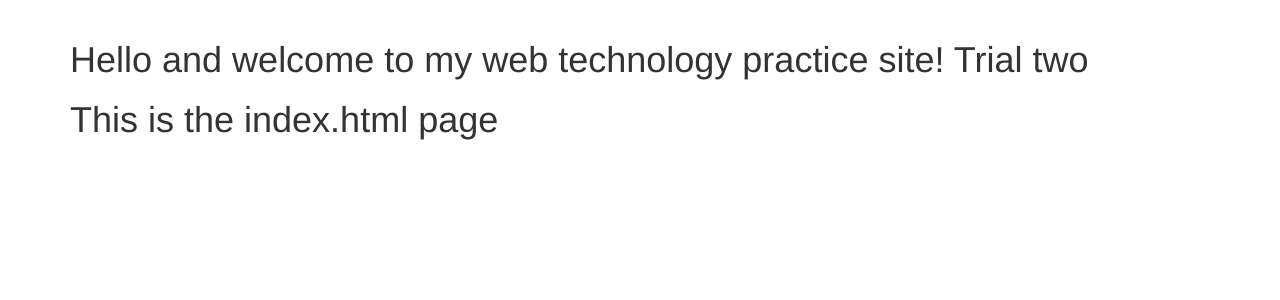
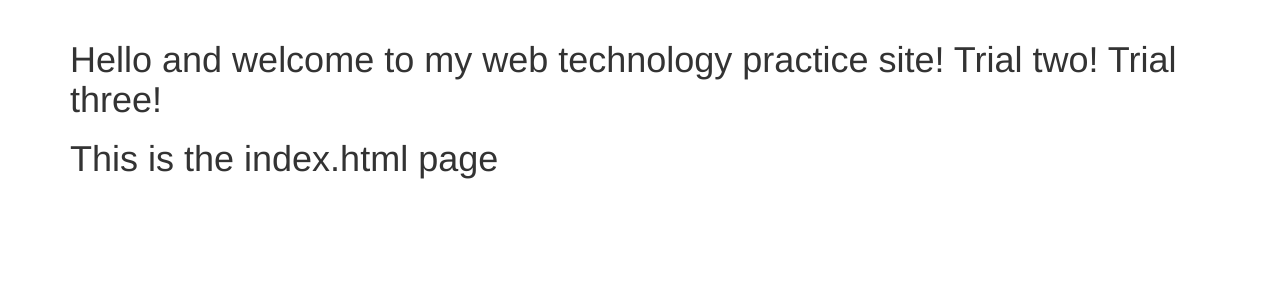
Before and after one commit to nobodybutyoulin/django-sample, a Django app: page / in a window 1280 px wide. Shown: the part 51-351 px from the top of the page. Run offline with Django 3.2, Linux system fonts and the light colour scheme; some libraries are stand-ins or nearby versions.

Commit message:
add trial three in index.html

```diff
--- a/learning_templates/templates/basic_app/index.html
+++ b/learning_templates/templates/basic_app/index.html
@@ -2,7 +2,7 @@
 {% extends "basic_app/base.html" %}
     {% block body_block%}
 
-    <h1>Hello and welcome to my web technology practice site! Trial two</h1>
+    <h1>Hello and welcome to my web technology practice site! Trial two! Trial three!</h1>
     <h1>This is the index.html page</h1>
 
     {% endblock %}
```
